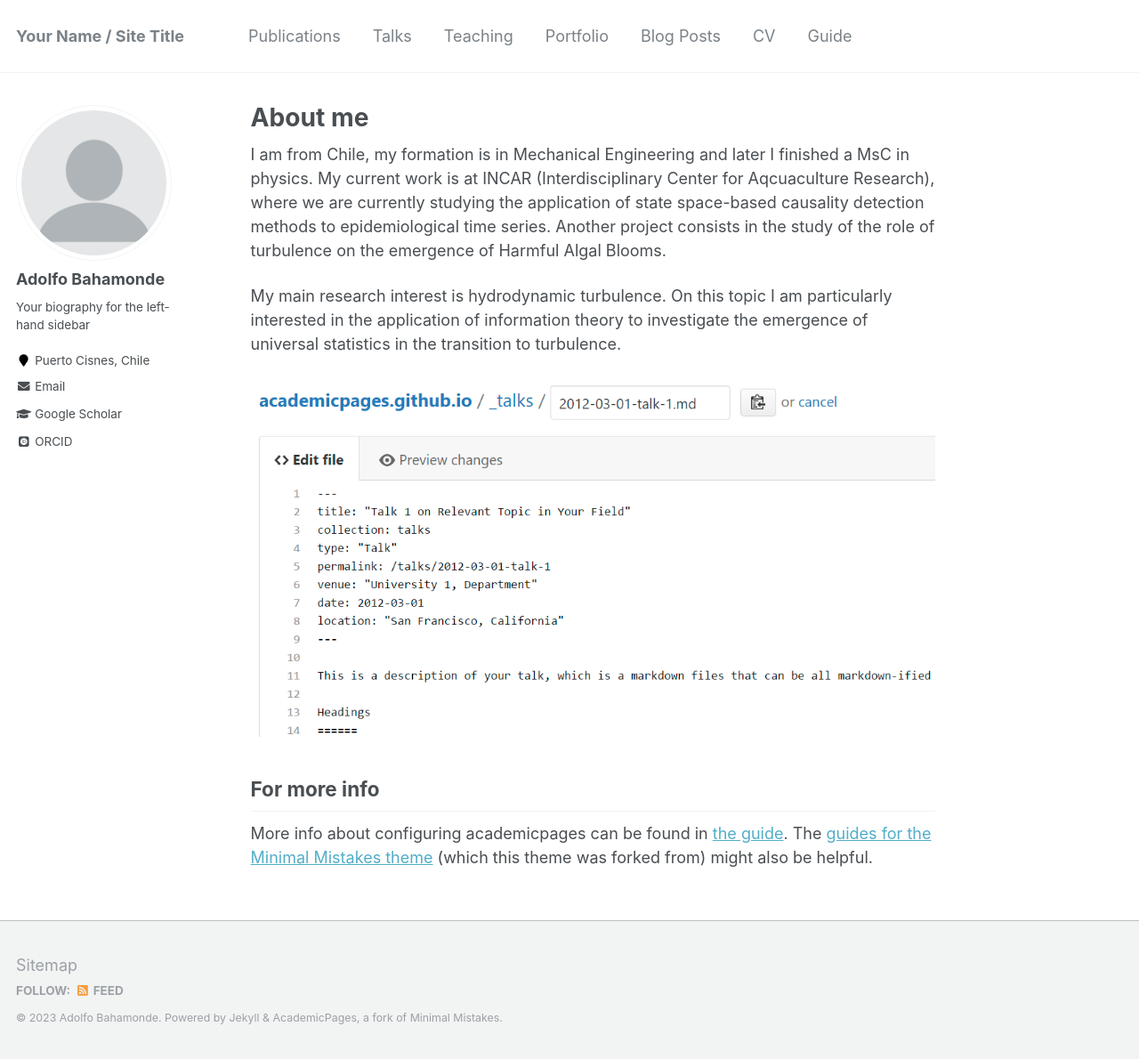
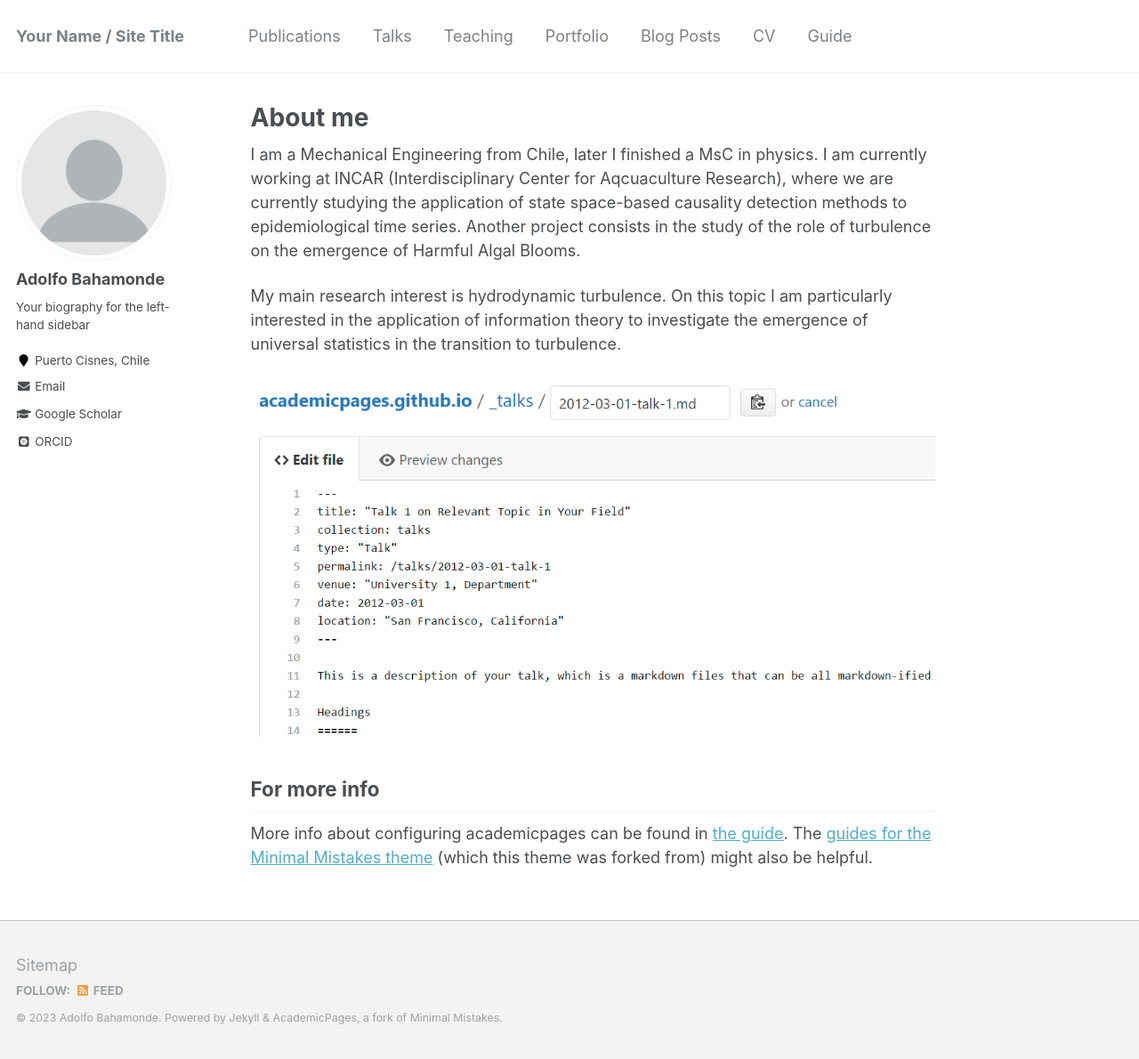
Before and after one commit to AdBahamonde/AdBahamonde.github.io, a Jekyll site: the page built from _pages/about.md, in a window 1280 px wide and 1190 px high. Shown: the whole window at 89% size. Built offline with Jekyll 4.4.1, drawn with Linux system fonts in a browser that asks for light colours; some web fonts are replaced.

Commit message:
Update about.md

```diff
--- a/_pages/about.md
+++ b/_pages/about.md
@@ -8,7 +8,7 @@ redirect_from:
   - /about.html
 ---
 
-I am from Chile, my formation is in Mechanical Engineering and later I finished a MsC in physics. My current work is at INCAR (Interdisciplinary Center for Aqcuaculture Research), where we are currently studying the application of state space-based causality detection methods to epidemiological time series. Another project consists in the study of the role of turbulence on the emergence of Harmful Algal Blooms.
+I am a Mechanical Engineering from Chile, later I finished a MsC in physics. I am currently working at INCAR (Interdisciplinary Center for Aqcuaculture Research), where we are currently studying the application of state space-based causality detection methods to epidemiological time series. Another project consists in the study of the role of turbulence on the emergence of Harmful Algal Blooms.
 
 My main research interest is hydrodynamic turbulence. On this topic I am particularly interested in the application of information theory to investigate the emergence of universal statistics in the transition to turbulence.
 
```
